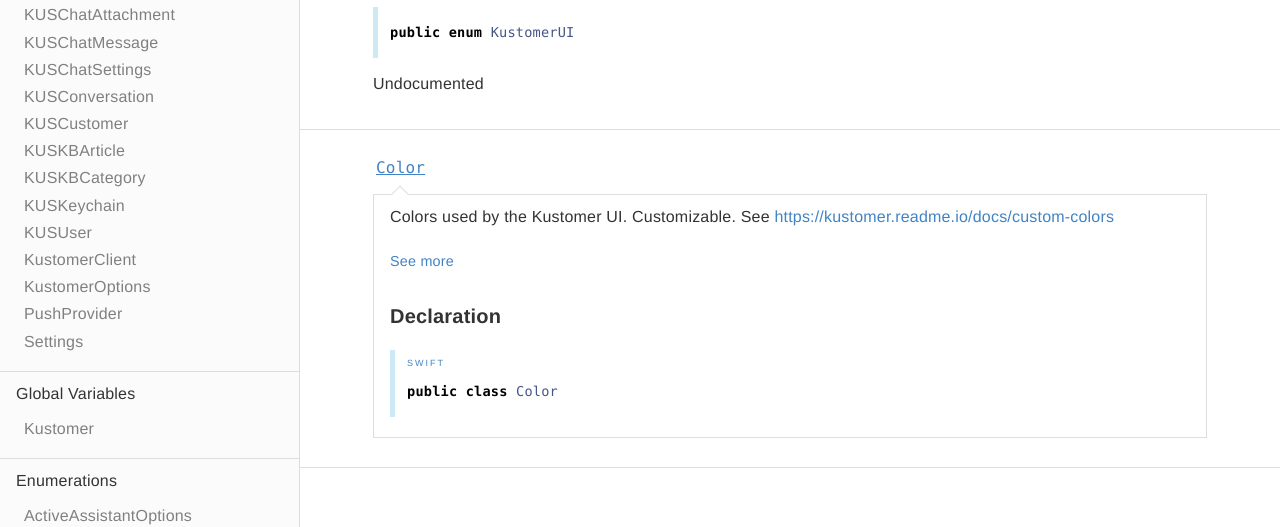
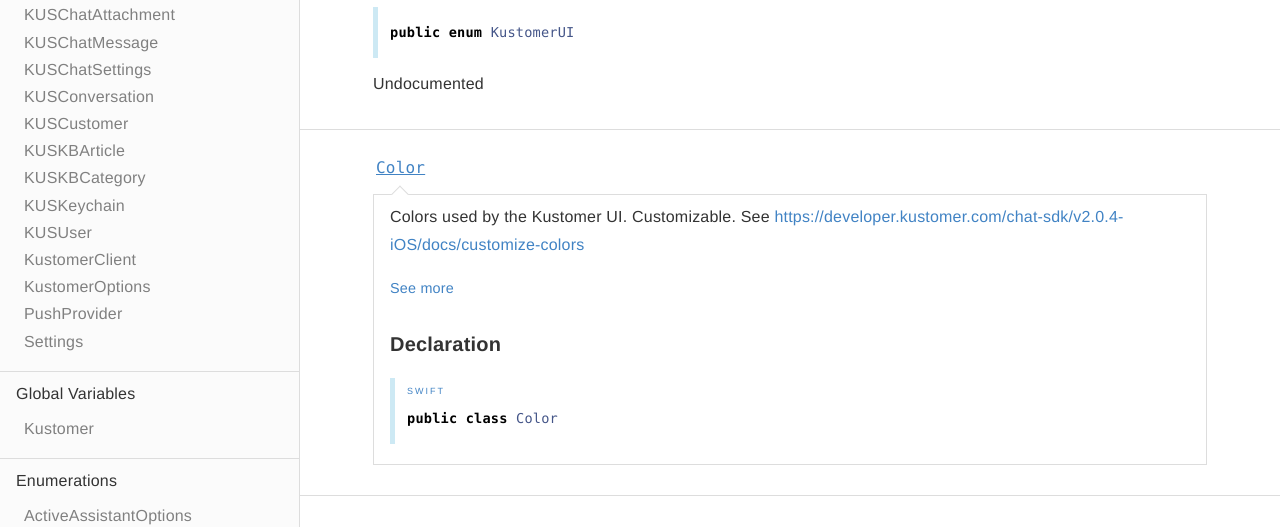
Before and after one commit to kustomer/kustomer-ios, a plain HTML site: page docs/Enums/KustomerUI.html in a window 1280 px wide. Both pictures are taken after a click on the link "Color". Shown: the part 205-732 px from the top of the page. Drawn offline with Linux system fonts and the light colour scheme.

Commit message:
Fixed broken link to article in Readme SDK docs

```diff
--- a/docs/Enums/KustomerUI.html
+++ b/docs/Enums/KustomerUI.html
@@ -292,7 +292,7 @@
                     <section class="section">
                       <div class="pointer"></div>
                       <div class="abstract">
-                        <p>Colors used by the Kustomer UI. Customizable. See <a href="https://kustomer.readme.io/docs/custom-colors">https://kustomer.readme.io/docs/custom-colors</a></p>
+                        <p>Colors used by the Kustomer UI. Customizable. See <a href="https://developer.kustomer.com/chat-sdk/v2.0.4-iOS/docs/customize-colors">https://developer.kustomer.com/chat-sdk/v2.0.4-iOS/docs/customize-colors</a></p>
 
                         <a href="../Enums/KustomerUI/Color.html" class="slightly-smaller">See more</a>
                       </div>
```
